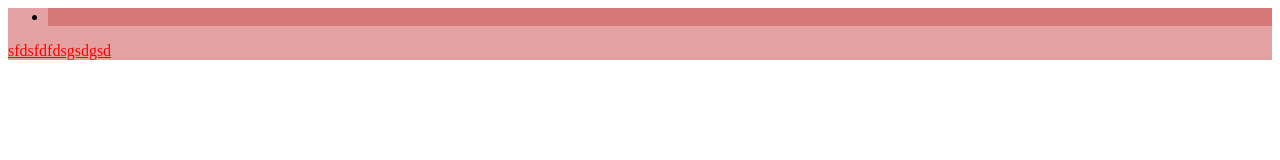
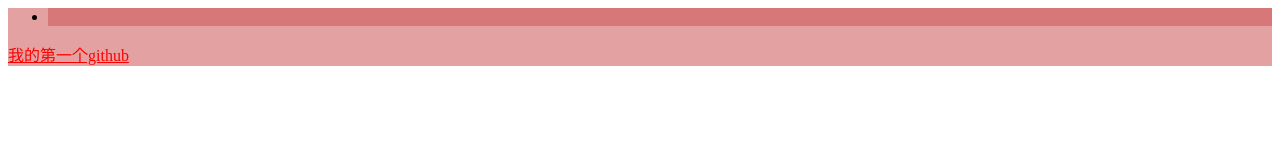
Before and after one commit to Zhangmanyu1/hello, a plain HTML site: page index.html in a window 1280 px wide. Drawn offline with Linux system fonts and the light colour scheme.

Commit message:
Update index.html

```diff
--- a/index.html
+++ b/index.html
@@ -8,7 +8,7 @@
         <li id='nav'><span class="fa-layers-counter"></span></li>
         </span>
       </ul>
-      <a href="#" class='link'>sfdsfdfdsgsdgsd</a>
+      <a href="#" class='link'>我的第一个github</a>
 
     </div>
   </body>
```
